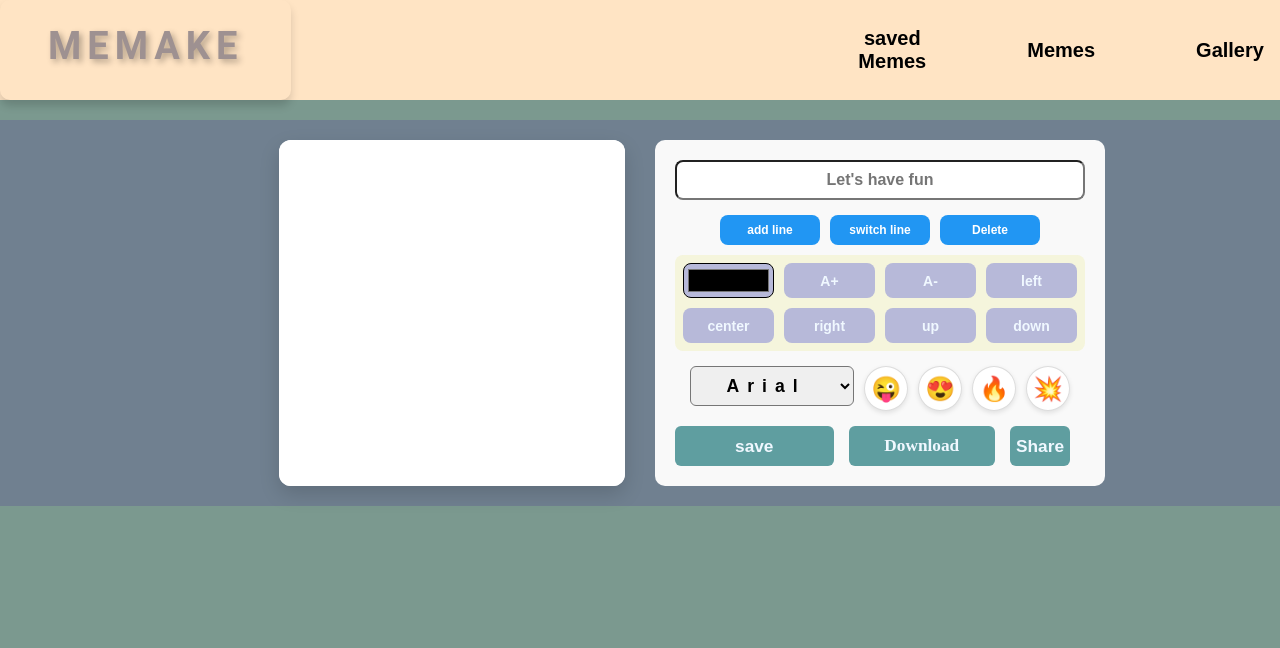
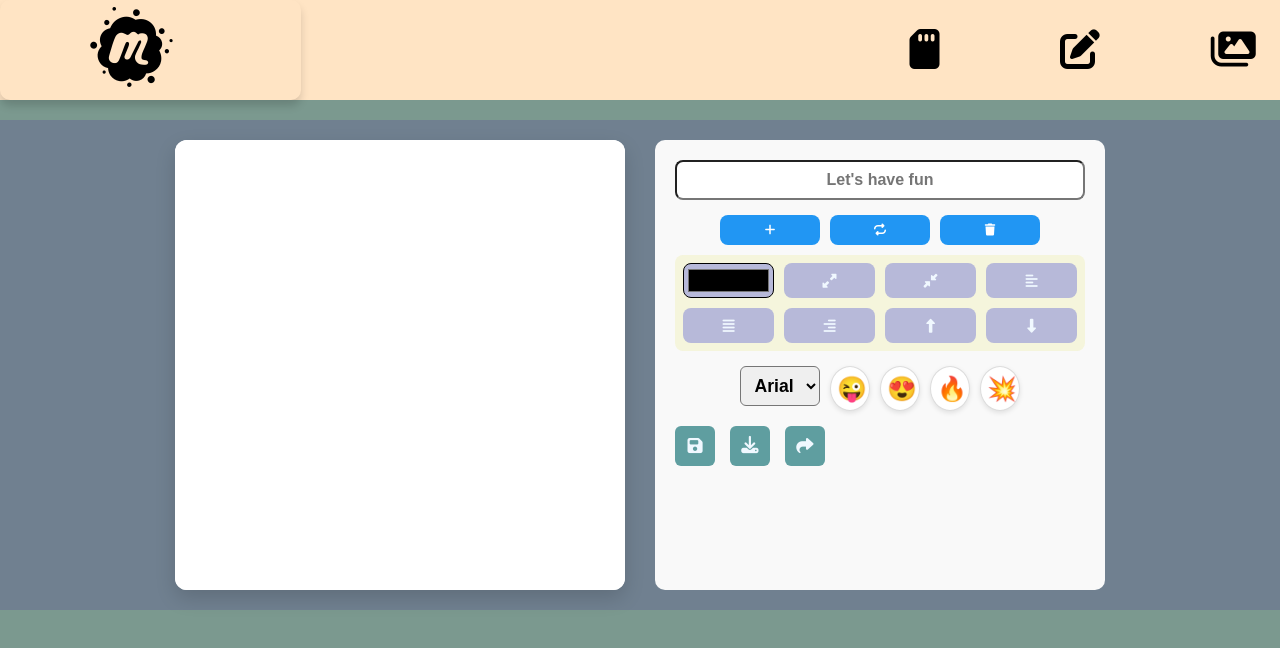
Before and after one commit to danielw4335/meme-generator, a plain HTML site: page index.html in a window 1280 px wide. Drawn offline with Linux system fonts and the light colour scheme.

Commit message:
more css

```diff
--- a/index.html
+++ b/index.html
@@ -6,6 +6,7 @@
     <meta name="viewport" content="width=device-width, initial-scale=1.0">
     <title>Meme Generator</title>
 
+    <script src="https://kit.fontawesome.com/06612ae550.js" crossorigin="anonymous"></script>
     <link rel="stylesheet" href="styles/styles.css">
 </head>
 
@@ -13,10 +14,10 @@
 
     <!-- main header -->
     <header class="main-header grid">
-        <div class="logo">memake</div>
-        <button class="gallery-btn" onclick="onGalleryClick()">Gallery</button>
-        <button class="memes-btn" onclick="onMemesClick()">Memes</button>
-        <button class="btn-saved" onclick="renderSavedMemes(this)">saved Memes</button>
+        <div class="logo"><i class="fa-brands fa-meetup"></i></div>
+        <button class="gallery-btn" onclick="onGalleryClick()"><i class="fa-solid fa-images"></i></button>
+        <button class="memes-btn" onclick="onMemesClick()"><i class="fa-solid fa-pen-to-square"></i></button>
+        <button class="btn-saved" onclick="renderSavedMemes(this)"><i class="fa-solid fa-sd-card"></i></button>
     </header>
 
     <!-- memes page -->
@@ -37,20 +38,20 @@
             </div>
 
             <div class="btn-control-line-container">
-                <button class="btn-add-line btn1" onclick="onAddLine()">add line</button>
-                <button class="btn-switch-line btn1" onclick="changeSelectLine()">switch line</button>
-                <button class="btn-delete-line btn1" onclick="onDeleteLine(this)">Delete</button>
+                <button class="btn-add-line btn1" onclick="onAddLine()"><i class="fa-solid fa-plus"></i></button>
+                <button class="btn-switch-line btn1" onclick="changeSelectLine()"><i class="fa-solid fa-repeat"></i></button>
+                <button class="btn-delete-line btn1" onclick="onDeleteLine(this)"><i class="fa-solid fa-trash"></i></button>
             </div>
 
             <div class="btn-line-container">
                 <input type="color" class="color-line btn2" name="color" oninput="onChangeColor(event)">
-                <button class="btn-increase btn2" onclick="onCangeFontSize(true)">A+</button>
-                <button class="btn-decrease btn2" onclick="onCangeFontSize(false)">A-</button>
-                <button class="btn-align-left btn2" value="left" onclick="onChangeAlignText(this)">left</button>
-                <button class="btn-align-center btn2" value="center" onclick="onChangeAlignText(this)">center</button>
-                <button class="btn-align-right btn2" value="right" onclick="onChangeAlignText(this)">right</button>
-                <button class="btn-line-top btn2" value="5" onclick="onTextTop(this)">up</button>
-                <button class="btn-line-bottom btn2" value="5" onclick="onTextBottom(this)">down</button>
+                <button class="btn-increase btn2" onclick="onCangeFontSize(true)"><i class="fa-solid fa-up-right-and-down-left-from-center"></i></button>
+                <button class="btn-decrease btn2" onclick="onCangeFontSize(false)"><i class="fa-solid fa-down-left-and-up-right-to-center"></i></button>
+                <button class="btn-align-left btn2" value="left" onclick="onChangeAlignText(this)"><i class="fa-solid fa-align-left"></i></button>
+                <button class="btn-align-center btn2" value="center" onclick="onChangeAlignText(this)"><i class="fa-solid fa-align-justify"></i></button>
+                <button class="btn-align-right btn2" value="right" onclick="onChangeAlignText(this)"><i class="fa-solid fa-align-right"></i></button>
+                <button class="btn-line-top btn2" value="5" onclick="onTextTop(this)"><i class="fa-solid fa-up-long"></i></button>
+                <button class="btn-line-bottom btn2" value="5" onclick="onTextBottom(this)"><i class="fa-solid fa-down-long"></i></button>
 
 
             </div>
@@ -69,10 +70,10 @@
 
 
             <div class="main-buttons-container">
-                <button class="btn-save-meme" onclick="onSaveMeme()">save</button>
-                <a href="#" class="btn-download" onclick="onDownloadMeme(this)" download>Download</a>
+                <button class="btn-save-meme" onclick="onSaveMeme()"><i class="fa-solid fa-floppy-disk"></i></button>
+                <a href="#" class="btn-download" onclick="onDownloadMeme(this)" download><i class="fa-solid fa-download"></i></a>
                 <form onsubmit="onUploadImg(event)">
-                    <button type="submit">Share</button>
+                    <button type="submit"><i class="fa-solid fa-share"></i></button>
                   </form>
                   <div class="share-container"></div>
             </div>
@@ -82,10 +83,10 @@
     <!-- gallery page -->
     <div class="gallery-container hidden">
         <div class="btn-gallery-container">
-            <button class="btn" onclick="onRandomMeme(this)">random</button>
+            <button class="btn" onclick="onRandomMeme(this)"><i class="fa-solid fa-shuffle"></i></button>
             <input type="text" id="filtert-txt" placeholder="What are you looking for?" class="filtert-txt"
                 oninput="onSetfilterImg(this)">
-                <button onclick="onClearInput()">clear</button>
+                <button onclick="onClearInput()"><i class="fa-solid fa-trash"></i></button>
 
                 <div class="keywords-container">
                 </div>
--- a/styles/components/editor.css
+++ b/styles/components/editor.css
@@ -84,13 +84,12 @@
 }
 
 .change-font {
-    width: 90%;
+    width: 80px;
     max-width: 250px;
     height: 40px;
     border-radius: 6px;
     font-size: 1.1rem;
     padding: 8px;
-    letter-spacing: 8px;
     font-weight: 700;
     text-align: center;
     grid-column: span 2;
@@ -101,10 +100,11 @@
 button{
     flex: 1;
     height: 40px;
+    width: 40px;
+    max-width: 40px;
     font-size: larger;
     background-color: cadetblue;
     border-radius: 6px;
-    font-weight: 700;
     color: aliceblue;
     cursor: pointer;
     border: none;
@@ -120,7 +120,6 @@ button{
 
 .main-buttons-container {
     display: flex;
-    justify-content: space-between;
     margin-top: 10px;
     gap: 15px;
 }
@@ -131,17 +130,6 @@ button{
     margin-top: 10px;
 }
 
-
-/* button {
-    padding: 6px 12px;
-    font-size: 14px;
-    font-weight: bold;
-    border: 1px solid #ccc;
-    border-radius: 6px;
-    cursor: pointer;
-    background-color: #419bc8;
-    transition: all 0.3s ease;
-} */
 
 button:hover {
     background-color: #7fc6ea;
--- a/styles/components/main-header.css
+++ b/styles/components/main-header.css
@@ -11,14 +11,8 @@
 .logo {
     grid-area: lo;
     height: 40px;
-    font-size: 16px;
-    font-weight: bold;
-    color: #9e9191;
-    text-transform: uppercase;
-    /* letter-spacing: 3px;   */
-    text-shadow: 3px 3px 6px rgba(0, 0, 0, 0.3);
-    font-family: 'Roboto', sans-serif;
-    padding: 12px 24px;
+    font-size: 30px;
+    padding: 5px 30%;
     border-radius: 10px;
     box-shadow: 0 6px 8px rgba(0, 0, 0, 0.15);
 }
--- a/styles/pages/gallery.css
+++ b/styles/pages/gallery.css
@@ -38,4 +38,5 @@
     border: 1px solid #ddd;
     border-radius: 30px;
     font-size: 16px;
+    max-width: 120px;
 }
--- a/styles/setup/mq.css
+++ b/styles/setup/mq.css
@@ -1,3 +1,5 @@
+
+
 @media (max-width: 640px) {
   body {
     height: 100vh;
@@ -26,15 +28,19 @@
   }
 }
 
-@media (min-width: 640px) {
+
+@media (min-width: 750px) {
   .memes-container {
     display: grid;
-    grid-template-columns: repeat(2,  1fr);
+    grid-template-columns: repeat(2, minmax(100px, 1fr));
     gap: 20px;
     padding: 20px;
   }
+
   .canvas-container {
-    max-height: 450px;
+    gap: 20px;
+    width: 100%;
+    max-width: 450px;
   }
 
   .editor-container {
@@ -51,8 +57,6 @@
     height: 100%;
     max-height: 450px;
     width: 100%;
-    /* max-width: 450px; */
-    /* padding: 15px; */
   }
 
   .main-header {
@@ -66,9 +70,8 @@
   .logo {
     grid-area: lo;
     height: 100px;
-    font-size: 38px;
-    letter-spacing: 6px;
-    padding: 24px 48px;
+    font-size: 80px;
+    margin-left: px;
   }
 
 
@@ -91,21 +94,19 @@
     border-bottom: none;
   }
 
-.gallery-btn, .memes-btn, .btn-saved {
+  .gallery-btn,
+  .memes-btn,
+  .btn-saved {
     height: 100px;
     width: 100px;
-  font-size: 20px;
+    font-size: 40px;
+    margin-right: 25px;
   }
 
 }
-/* @media (min-width: 960px) {
-  .memes-container {
-    grid-template-columns: 3fr 3fr;
-    gap: 30px;
-  }
-} */
 
-@media (min-width: 1050px) {
+
+@media (min-width: 985px) {
   .memes-container {
     grid-template-columns: 3fr 3fr;
     gap: 30px;
```
Lines whose indentation alone changed are shown as unchanged.
